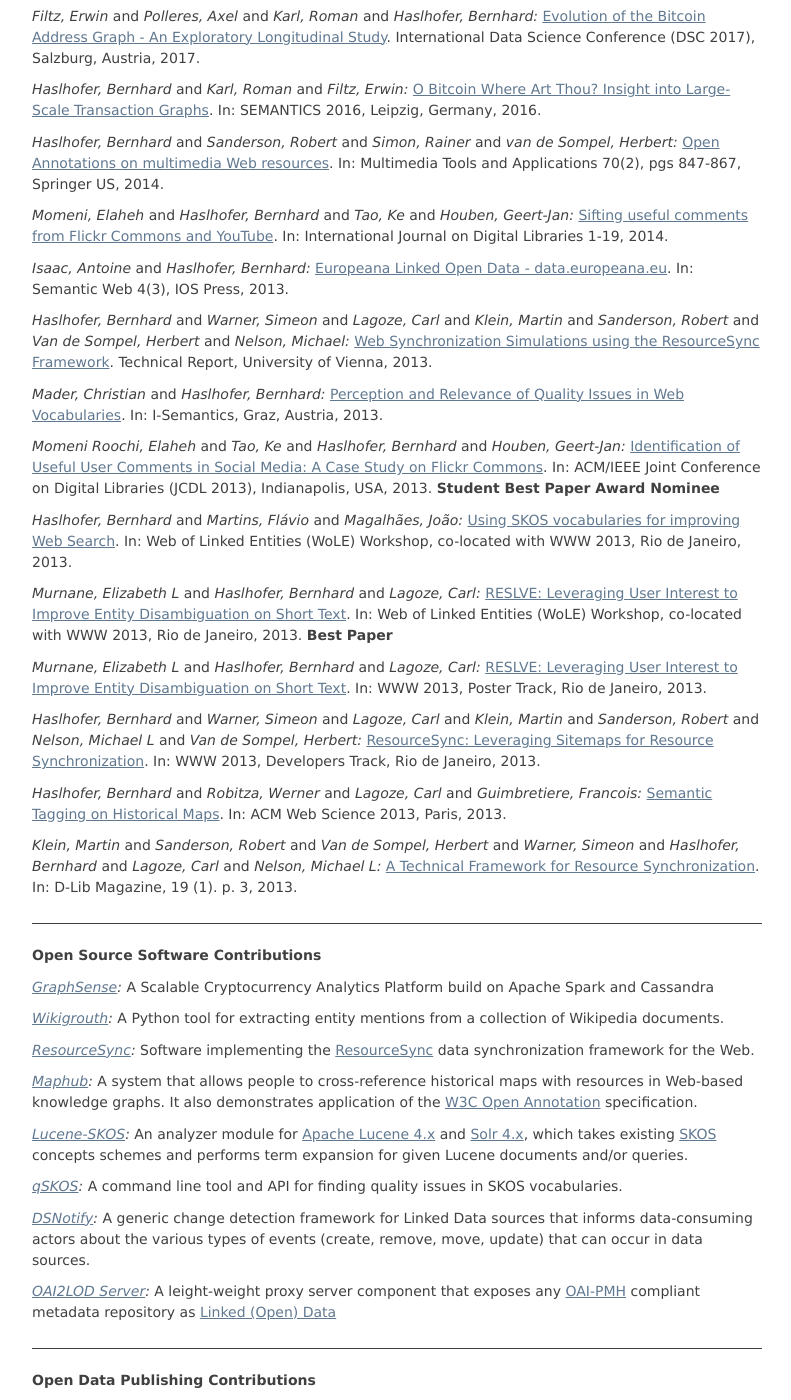
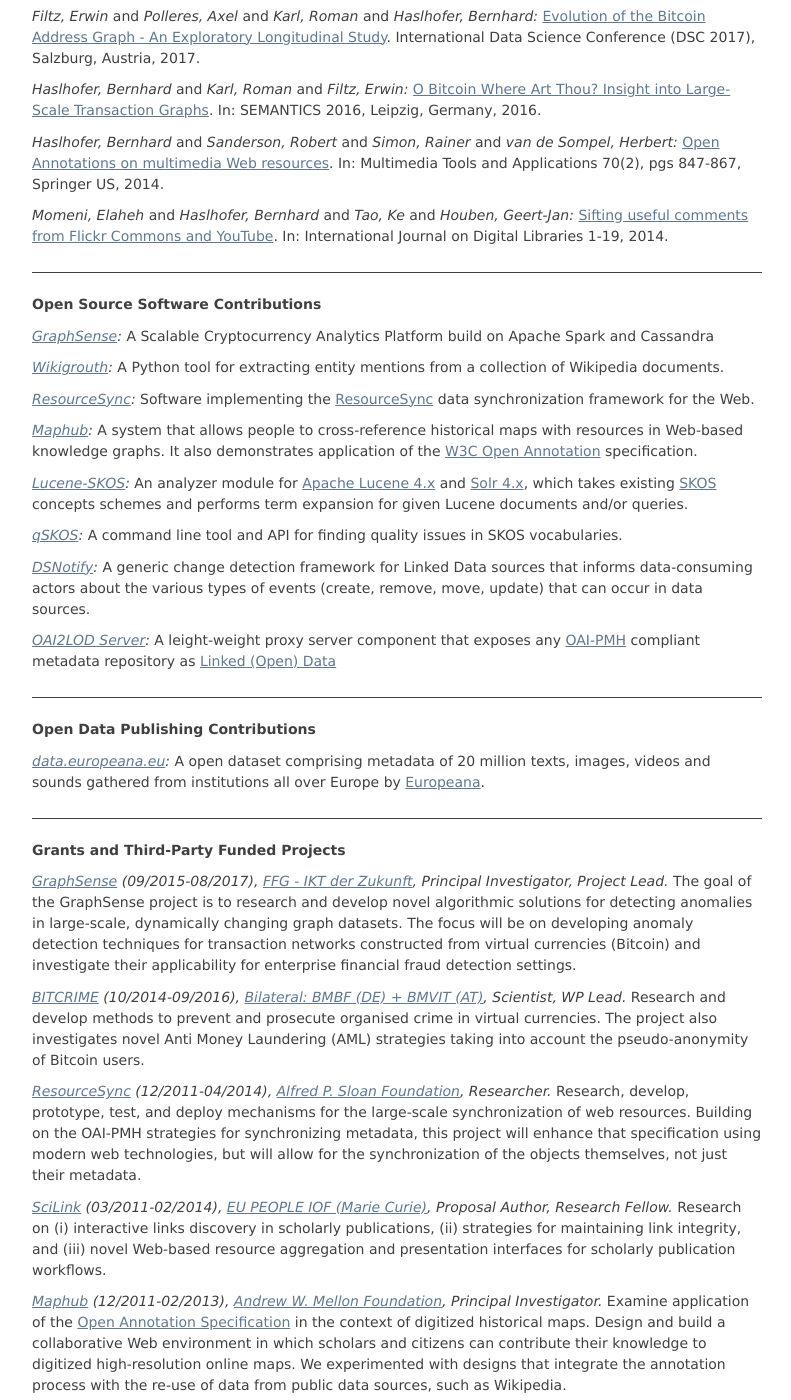
Before and after one commit to behas/behas.github.com, a Jekyll site: the page built from index.html, in a window 1280 px wide and 1400 px high, scrolled down 726 px. Shown: the whole window, without its empty margins (243-1034 px from the left). Built offline with Jekyll 4.4.1, drawn with Linux system fonts in a browser that asks for light colours.

Commit message:
removed old publications

```diff
--- a/_data/publications.yml
+++ b/_data/publications.yml
@@ -37,77 +37,3 @@
   year: 2014
   type: journal
   uri: "http://link.springer.com/article/10.1007/s00799-014-0123-1"
-
-# 2013
-
-- title: "Europeana Linked Open Data - data.europeana.eu"
-  authors: ["Isaac, Antoine", "Haslhofer, Bernhard"]
-  where: "Semantic Web 4(3), IOS Press"
-  year: 2013
-  type: journal
-  uri: "http://eprints.cs.univie.ac.at/3732/"
-
-- title: "Web Synchronization Simulations using the ResourceSync Framework"
-  authors: ["Haslhofer, Bernhard","Warner, Simeon","Lagoze, Carl","Klein, Martin","Sanderson, Robert","Van de Sompel, Herbert","Nelson, Michael"]
-  where: "Technical Report, University of Vienna"
-  year: 2013
-  type: tech_report
-  uri: "http://arxiv.org/abs/1306.1073"
-
-- title: "Perception and Relevance of Quality Issues in Web Vocabularies"
-  authors: ["Mader, Christian","Haslhofer, Bernhard"]
-  where: "I-Semantics, Graz, Austria"
-  year: 2013
-  type: conference
-  uri: "http://eprints.cs.univie.ac.at/3720/"
-
-- title: "Identification of Useful User Comments in Social Media: A Case Study on Flickr Commons"
-  authors: ["Momeni Roochi, Elaheh","Tao, Ke","Haslhofer, Bernhard","Houben, Geert-Jan"]
-  where: "ACM/IEEE Joint Conference on Digital Libraries (JCDL 2013), Indianapolis, USA"
-  year: 2013
-  type: conference
-  uri: "http://eprints.cs.univie.ac.at/3724/"
-  note: Student Best Paper Award Nominee
-
-- title: "Using SKOS vocabularies for improving Web Search"
-  authors: ["Haslhofer, Bernhard","Martins, Flávio","Magalhães, João"]
-  where: "Web of Linked Entities (WoLE) Workshop, co-located with WWW 2013, Rio de Janeiro"
-  year: 2013
-  type: conference
-  uri: "http://eprints.cs.univie.ac.at/3689"
-
-- title: "RESLVE: Leveraging User Interest to Improve Entity Disambiguation on Short Text"
-  authors: ["Murnane, Elizabeth L","Haslhofer, Bernhard","Lagoze, Carl"]
-  where: "Web of Linked Entities (WoLE) Workshop, co-located with WWW 2013, Rio de Janeiro"
-  year: 2013
-  type: conference
-  uri: "http://eprints.cs.univie.ac.at/3688"
-  note: Best Paper
-
-- title: "RESLVE: Leveraging User Interest to Improve Entity Disambiguation on Short Text"
-  authors: ["Murnane, Elizabeth L","Haslhofer, Bernhard","Lagoze, Carl"]
-  where: "WWW 2013, Poster Track, Rio de Janeiro"
-  year: 2013
-  type: conference
-  uri: "http://eprints.cs.univie.ac.at/3687"
-
-- title: "ResourceSync: Leveraging Sitemaps for Resource Synchronization"
-  authors: ["Haslhofer, Bernhard","Warner, Simeon","Lagoze, Carl","Klein, Martin","Sanderson, Robert","Nelson, Michael L","Van de Sompel, Herbert"]
-  where: "WWW 2013, Developers Track, Rio de Janeiro"
-  year: 2013
-  type: conference
-  uri: http://eprints.cs.univie.ac.at/3683
-
-- title: "Semantic Tagging on Historical Maps"
-  authors: ["Haslhofer, Bernhard","Robitza, Werner","Lagoze, Carl","Guimbretiere, Francois"]
-  where: "ACM Web Science 2013, Paris"
-  year: 2013
-  type: conference
-  uri: "http://arxiv.org/abs/1304.1636"
-
-- title: "A Technical Framework for Resource Synchronization"
-  authors: ["Klein, Martin","Sanderson, Robert","Van de Sompel, Herbert","Warner, Simeon","Haslhofer, Bernhard","Lagoze, Carl","Nelson, Michael L"]
-  where: "D-Lib Magazine, 19 (1). p. 3"
-  year: 2013
-  type: journal
-  uri: "http://eprints.cs.univie.ac.at/3681"
```
